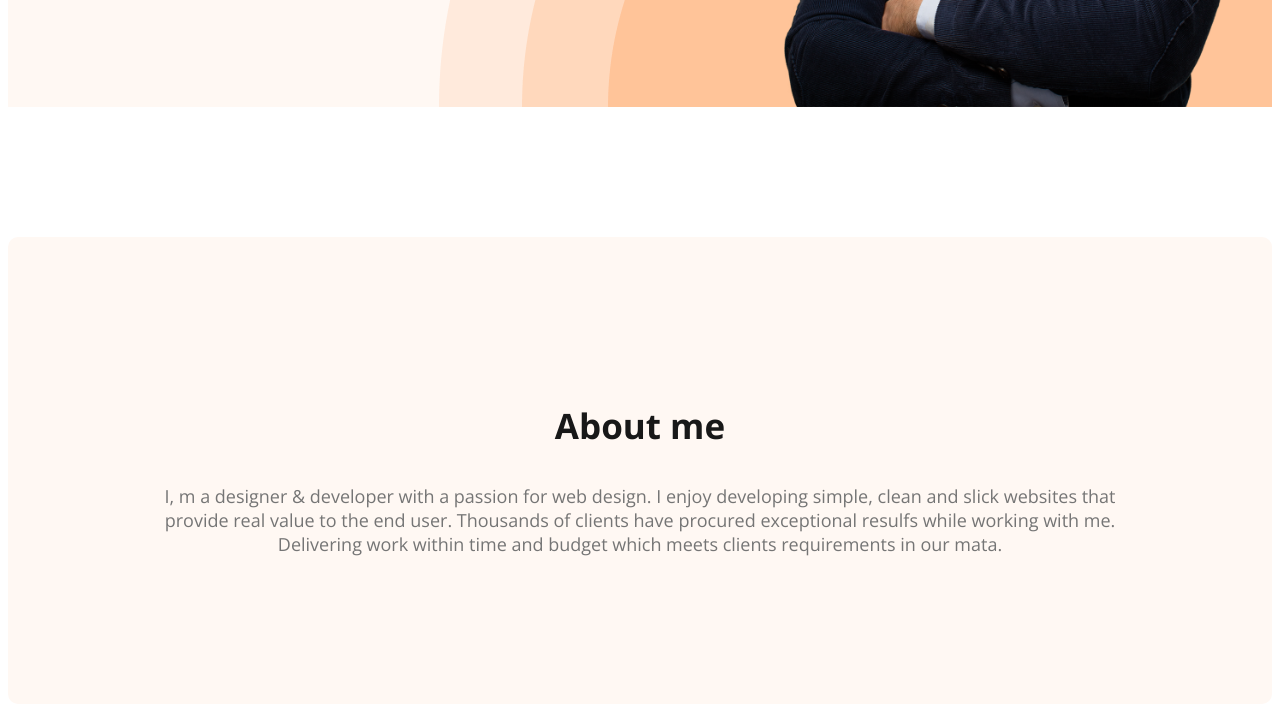
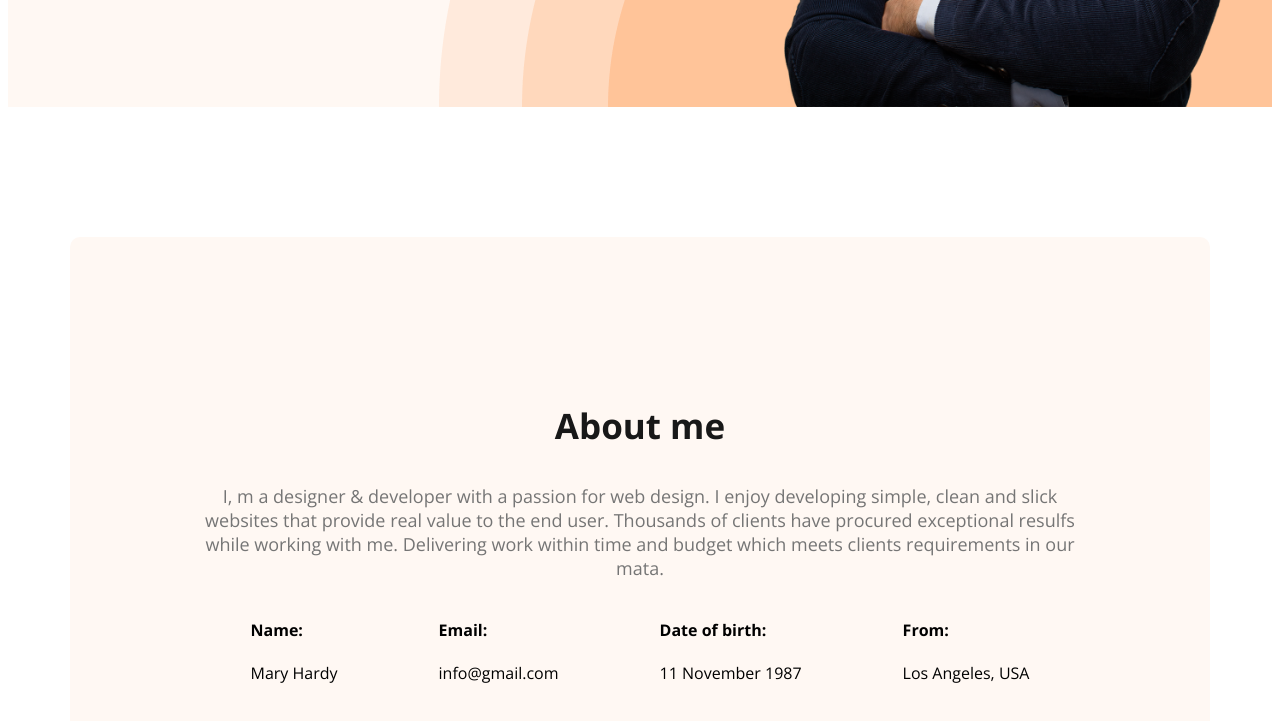
Before and after one commit to opu678/developer-portfolio, a plain HTML site: page index.html in a window 1280 px wide. Shown: the part 661-1382 px from the top of the page. Drawn offline with nearby package versions, Linux system fonts and the light colour scheme.

Commit message:
added about section

```diff
--- a/index.html
+++ b/index.html
@@ -36,6 +36,29 @@
             <p class="section-description">
                 I, m a designer & developer with a passion for web design. I enjoy developing simple, clean and slick websites that provide real value to the end user. Thousands of clients have procured exceptional resulfs while working with me. Delivering work within time and budget which meets clients requirements in our mata.
             </p>
+            <div class="about-info-container">
+                <about-info>
+                    <h4 class="info-title">Name:
+                        </h4>
+                    <p class="info-description"> Mary Hardy</p>
+                </about-info>
+                <about-info>
+                    <h4 class="info-title">Email:
+                        </h4>
+                    <p class="info-description">info@gmail.com</p>
+                </about-info>
+                <about-info>
+                    <h4 class="info-title">Date of birth:
+                        </h4>
+                    <p class="info-description">11 November 1987</p>
+                </about-info>
+                <about-info>
+                    <h4 class="info-title">From:
+                        </h4>
+                    <p class="info-description">Los Angeles, USA</p>
+                </about-info>
+
+            </div>
           </section>
     </main>
     <footer>
--- a/styles.css/portfolio.css
+++ b/styles.css/portfolio.css
@@ -101,7 +101,10 @@ nav a {
 }
 
 /* main section styles */
-
+main{
+    max-width: 1140px;
+    margin: 0 auto;
+}
 /* about section styles */
 .about {
     padding: 130px;
@@ -109,3 +112,11 @@ nav a {
     background: #FFF8F3;
     margin: 130px 0;
 }
+.about-info-container{
+    display: flex;
+    justify-content: space-around;
+}
+
+  .about-info{
+    text-align: center;
+  }
```
